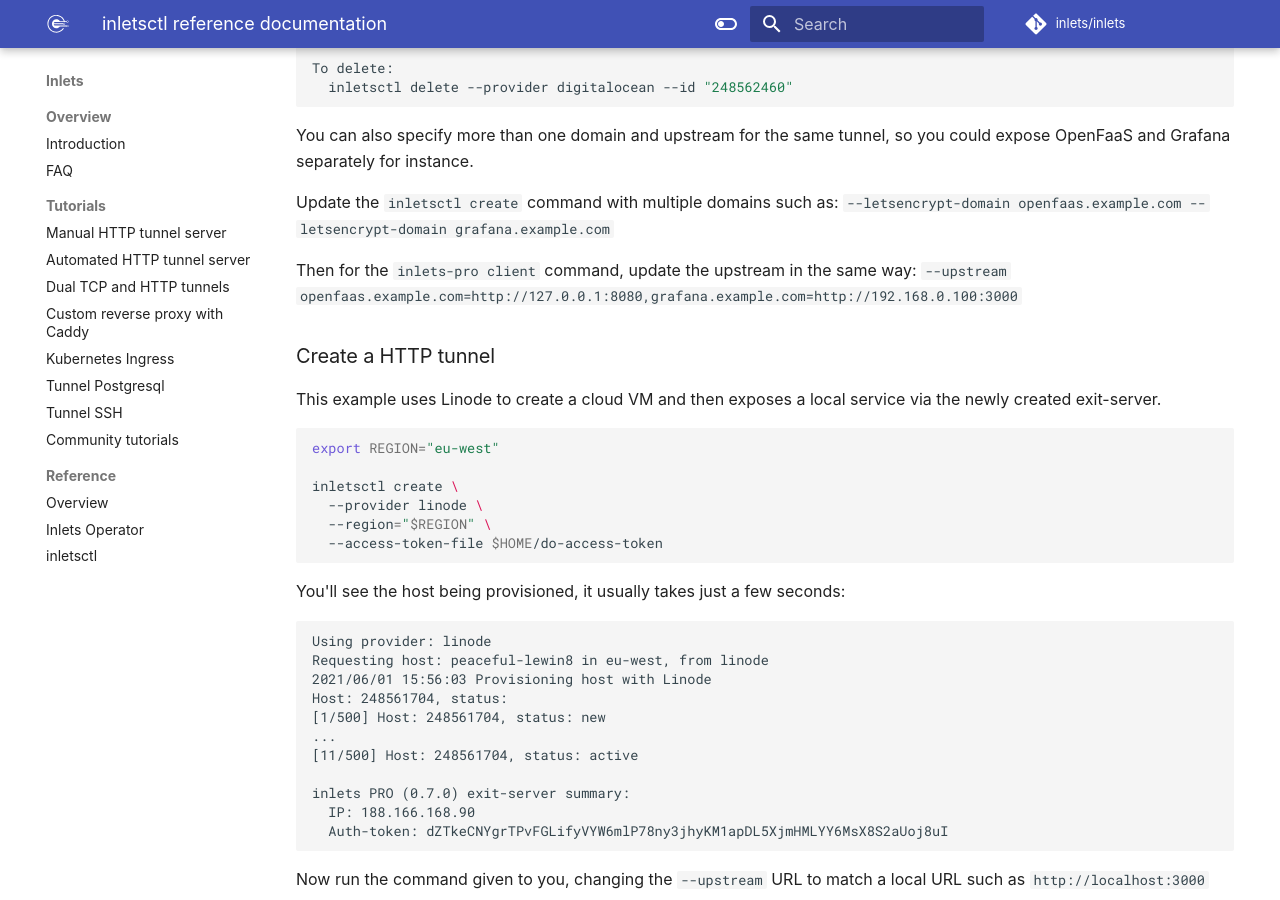
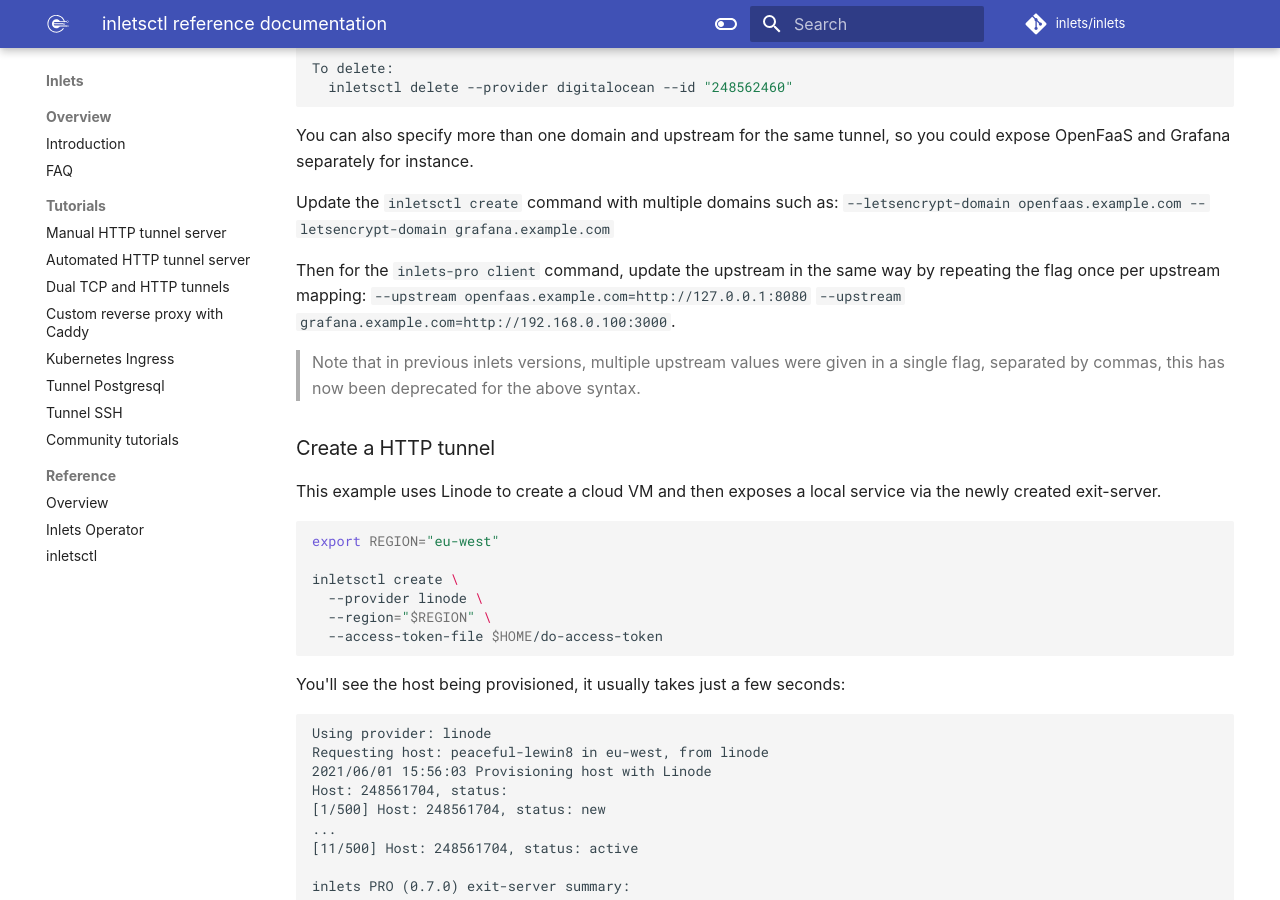
Before and after one commit to inlets/docs.inlets.dev, an MkDocs documentation site: the page built from docs/reference/inletsctl.md, in a window 1280 px wide and 900 px high, scrolled down 1742 px. Built offline with MkDocs 1.6.1 and Material for MkDocs 9.7.7, drawn with Linux system fonts in a browser that asks for light colours; some web fonts are replaced.

Commit message:
Update upstream flag examples
Signed-off-by: Alex Ellis (OpenFaaS Ltd) <alexellis2@gmail.com>

```diff
--- a/docs/reference/inletsctl.md
+++ b/docs/reference/inletsctl.md
@@ -87,7 +87,9 @@
 
 Update the `inletsctl create` command with multiple domains such as: `--letsencrypt-domain openfaas.example.com --letsencrypt-domain grafana.example.com`
 
-Then for the `inlets-pro client` command, update the upstream in the same way: `--upstream openfaas.example.com=http://127.0.0.1:8080,grafana.example.com=http://192.168.0.100:3000`
+Then for the `inlets-pro client` command, update the upstream in the same way by repeating the flag once per upstream mapping: `--upstream openfaas.example.com=http://127.0.0.1:8080` `--upstream grafana.example.com=http://192.168.0.100:3000`.
+
+> Note that in previous inlets versions, multiple upstream values were given in a single flag, separated by commas, this has now been deprecated for the above syntax.
 
 ### Create a HTTP tunnel
 
--- a/mkdocs.yml
+++ b/mkdocs.yml
@@ -104,3 +104,4 @@
   analytics:
     provider: google
     property: UA-60759269-5
+    anonymize_ip: true
```
Also changed, not shown: docs/tutorial/automated-http-server.md (+3 -2 lines).
